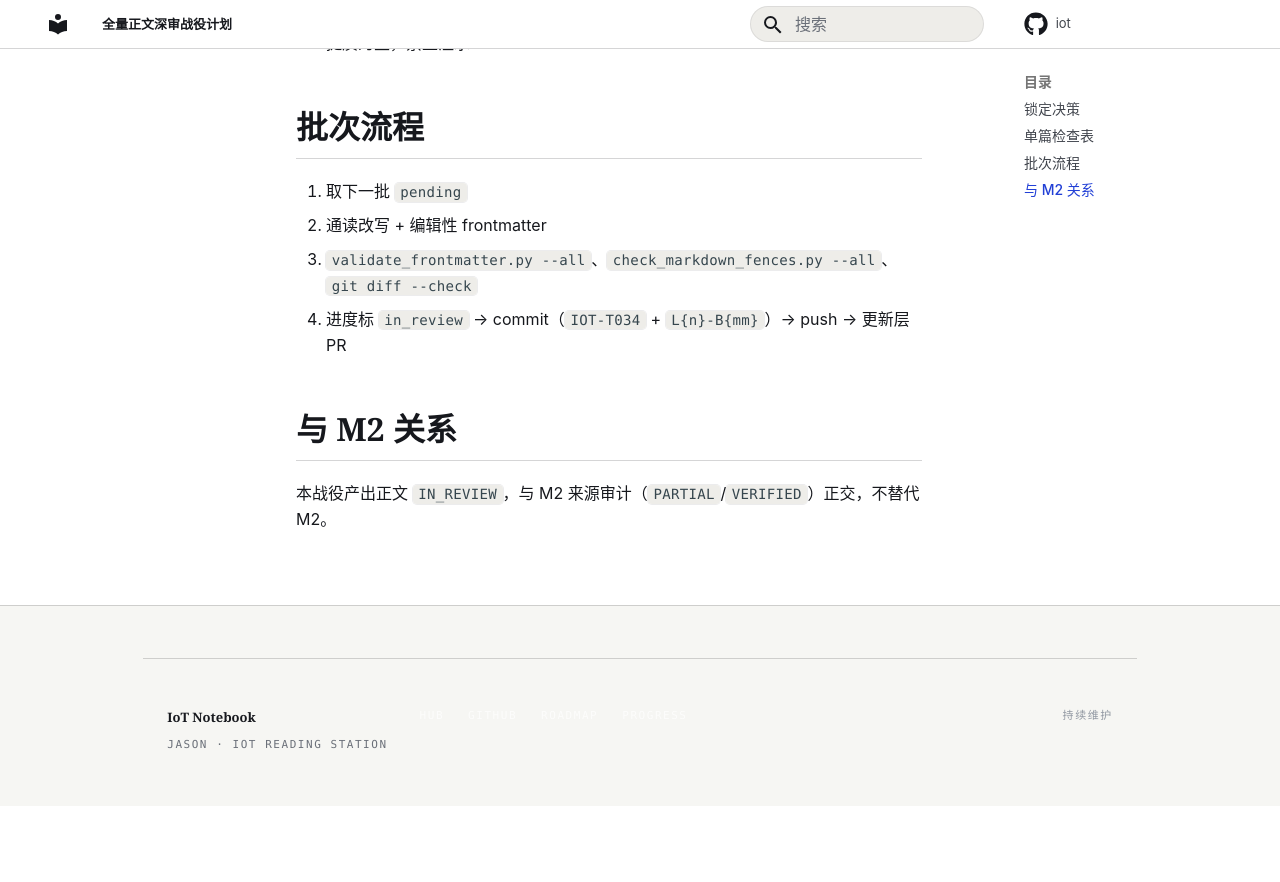
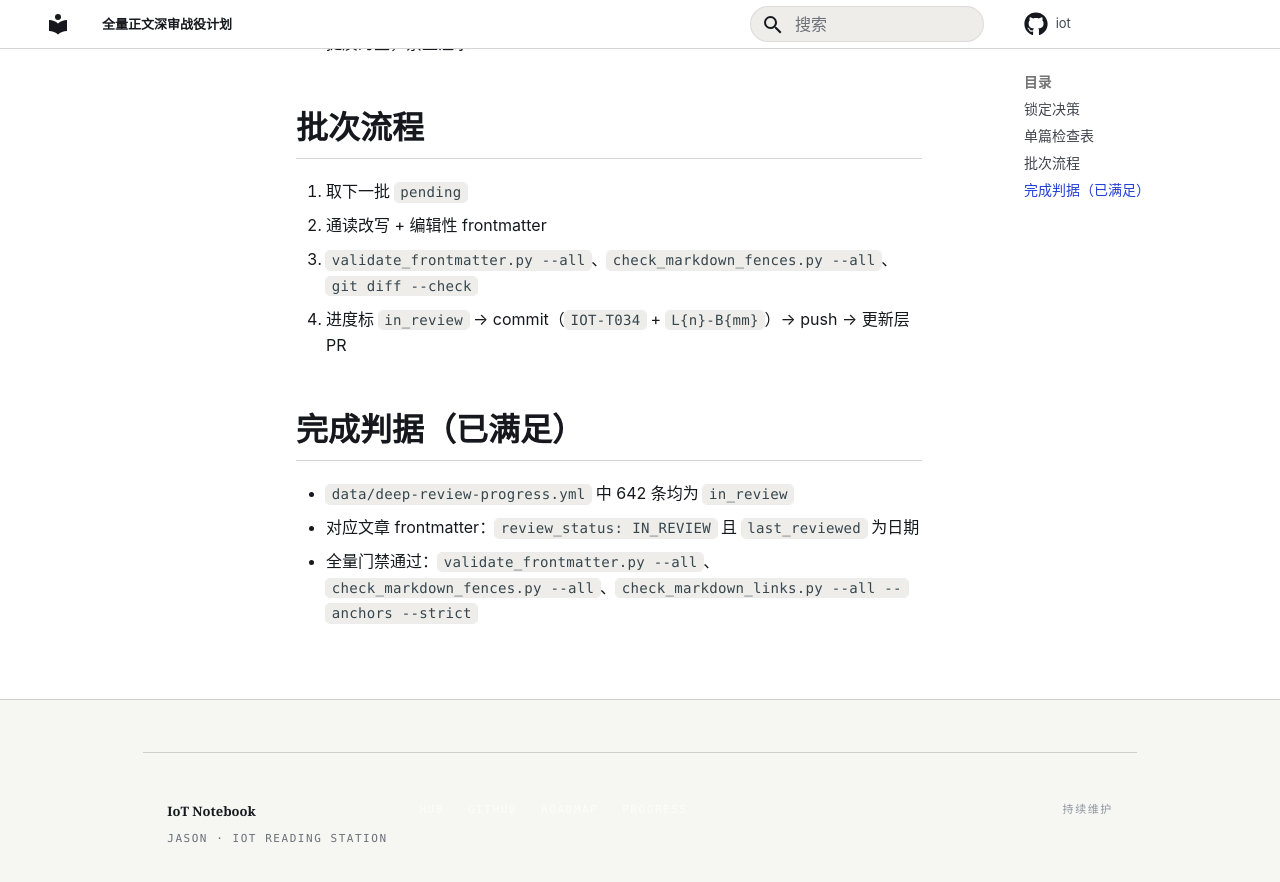
Before and after one commit to estelledc/iot, an MkDocs documentation site: the page built from docs/superpowers/plans/2026-07-10-full-deep-review.md, in a window 1280 px wide and 900 px high, scrolled down 1164 px. Shown: the top 882 px of the window. Built offline with MkDocs 1.6.1 and Material for MkDocs 9.7.7, drawn with Linux system fonts in a browser that asks for light colours; comment, search, counter and statistics services are not loaded; before the commit the page ends 1970 px from its top, so only the background shows below that.

Commit message:
docs(IOT-T034): mark full deep-review campaign complete at v0.2.2
Update VERSION/CHANGELOG, progress.md, and campaign plan completion
criteria after 642/642 articles reached IN_REVIEW.

Co-authored-by: Jason <estelledc@users.noreply.github.com>

```diff
--- a/docs/superpowers/plans/2026-07-10-full-deep-review.md
+++ b/docs/superpowers/plans/2026-07-10-full-deep-review.md
@@ -33,6 +33,8 @@
 3. `validate_frontmatter.py --all`、`check_markdown_fences.py --all`、`git diff --check`
 4. 进度标 `in_review` → commit（`IOT-T034` + `L{n}-B{mm}`）→ push → 更新层 PR
 
-## 与 M2 关系
+## 完成判据（已满足）
 
-本战役产出正文 `IN_REVIEW`，与 M2 来源审计（`PARTIAL`/`VERIFIED`）正交，不替代 M2。
+- `data/deep-review-progress.yml` 中 642 条均为 `in_review`
+- 对应文章 frontmatter：`review_status: IN_REVIEW` 且 `last_reviewed` 为日期
+- 全量门禁通过：`validate_frontmatter.py --all`、`check_markdown_fences.py --all`、`check_markdown_links.py --all --anchors --strict`
```
Also changed, not shown: CHANGELOG.md (+11 -0 lines), docs/progress.md (+1 -1 lines), 1 other file.
